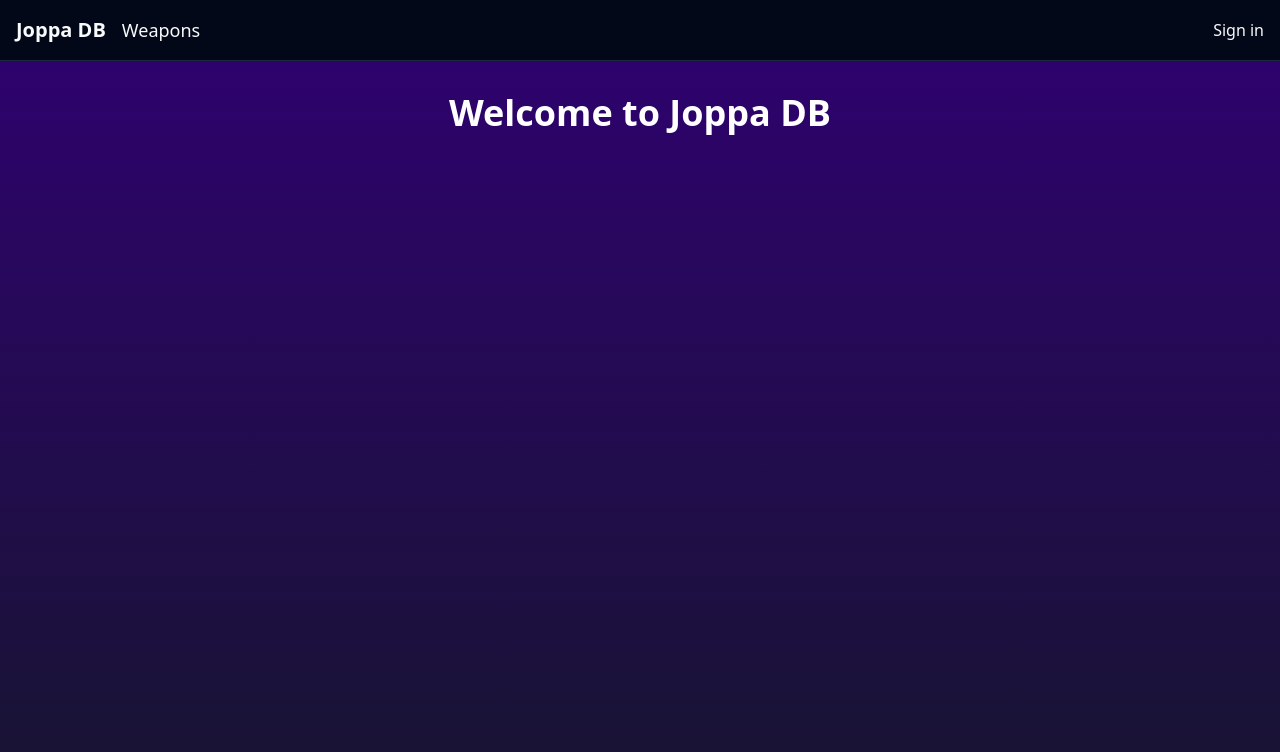
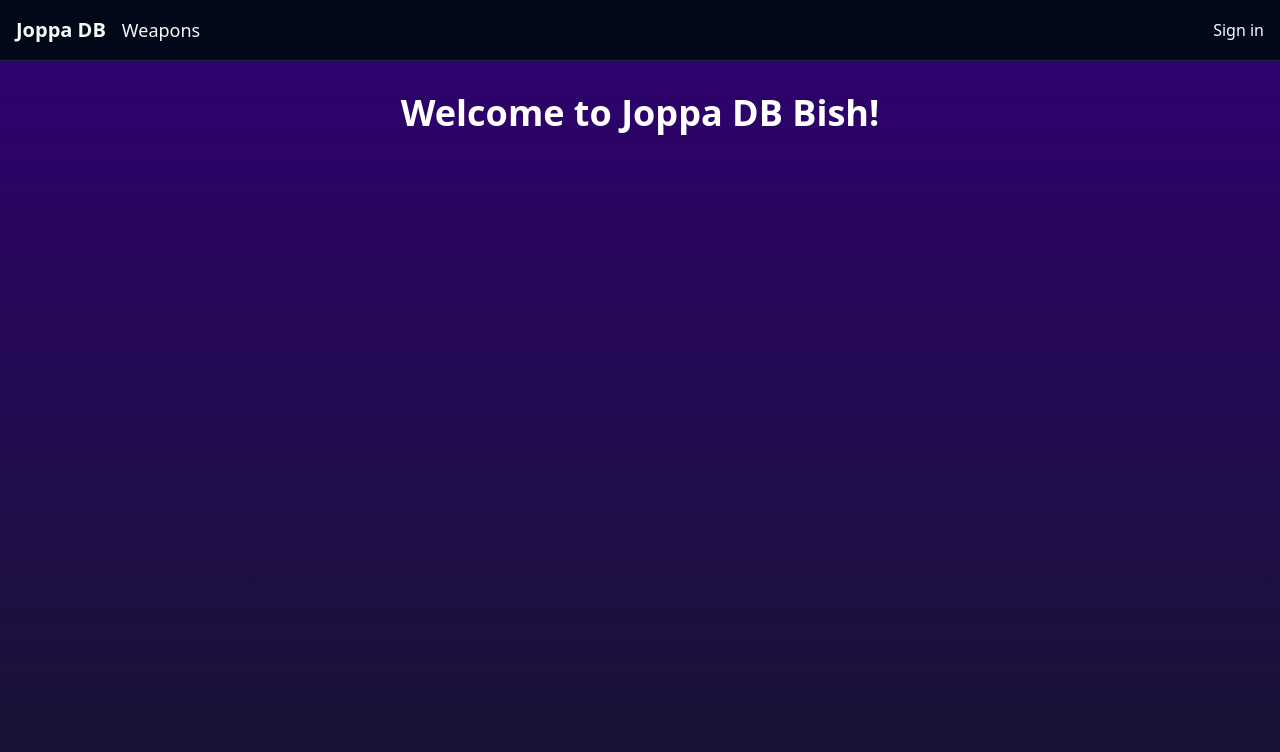
Before and after one commit to ecarlste/joppa-db, a Next.js app: page / in a window 1280 px wide. Shown: the top 752 px of the page. Built offline with nearby package versions, Linux system fonts and the light colour scheme; no server answers.

Commit message:
New Homepage Title (#17)
Added profanity to homepage

```diff
--- a/src/app/page.tsx
+++ b/src/app/page.tsx
@@ -2,7 +2,7 @@
   return (
     <main className="flex min-h-screen flex-col items-center justify-items-start bg-gradient-to-b from-[#2e026d] to-[#15162c] text-white">
       <div className="container flex flex-col items-center justify-center gap-4 px-4 py-8 ">
-        <h1 className="text-4xl font-bold">Welcome to Joppa DB</h1>
+        <h1 className="text-4xl font-bold">Welcome to Joppa DB Bish!</h1>
       </div>
     </main>
   );
```
